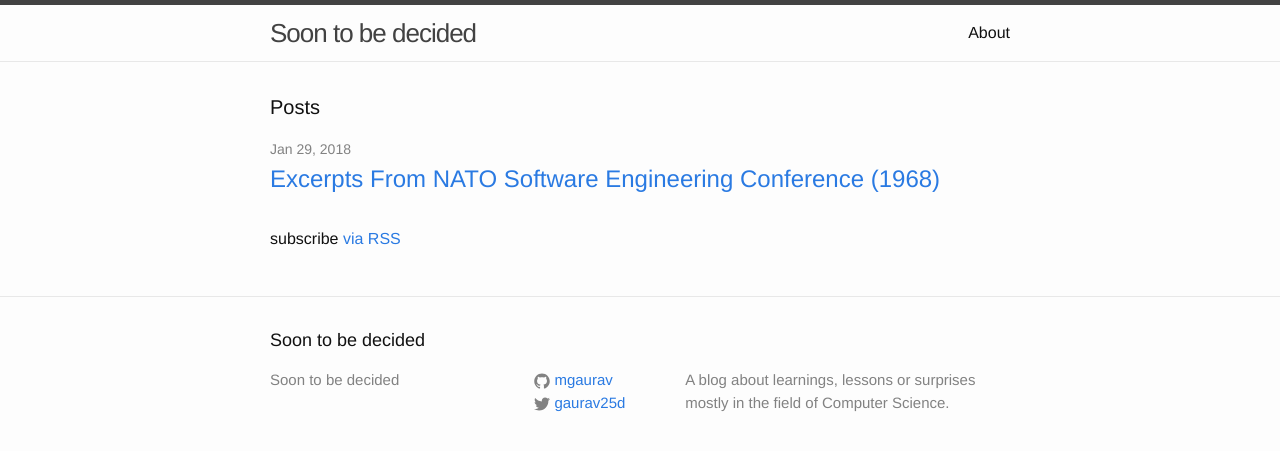
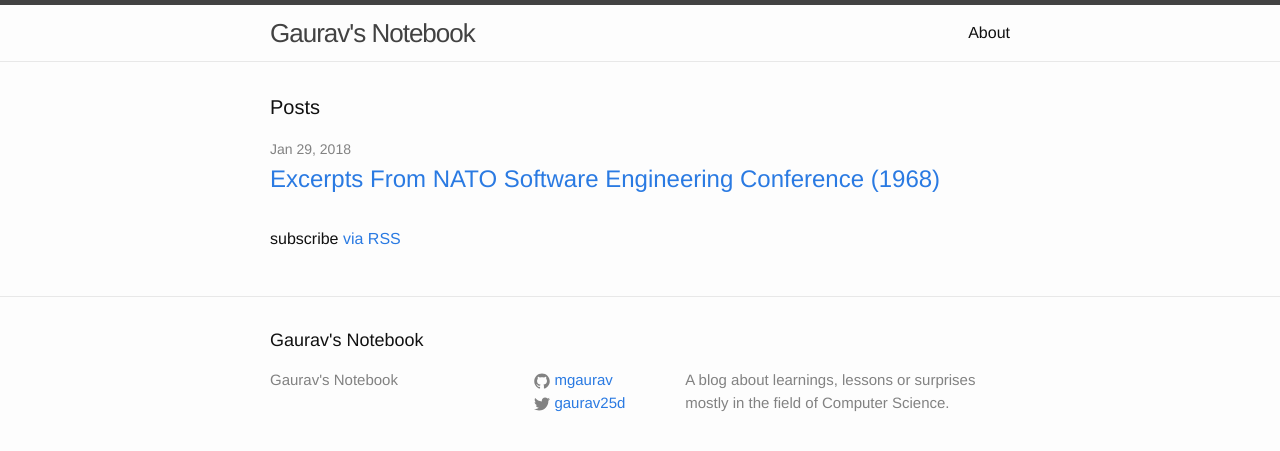
Before and after one commit to mgaurav/mgaurav.github.io, a Jekyll site: the page built from index.html, in a window 1280 px wide. Shown: the top 451 px of the page. Built offline with Jekyll 4.4.1, drawn with Linux system fonts in a browser that asks for light colours.

Commit message:
Rename site

```diff
--- a/_config.yml
+++ b/_config.yml
@@ -6,7 +6,7 @@
 # 'jekyll serve'. If you change this file, please restart the server process.
 
 # Site settings
-title: Soon to be decided
+title: Gaurav's Notebook
 description: > # this means to ignore newlines until "baseurl:"
   A blog about learnings, lessons or surprises mostly in the field of Computer Science.
 baseurl: "" # the subpath of your site, e.g. /blog
```
